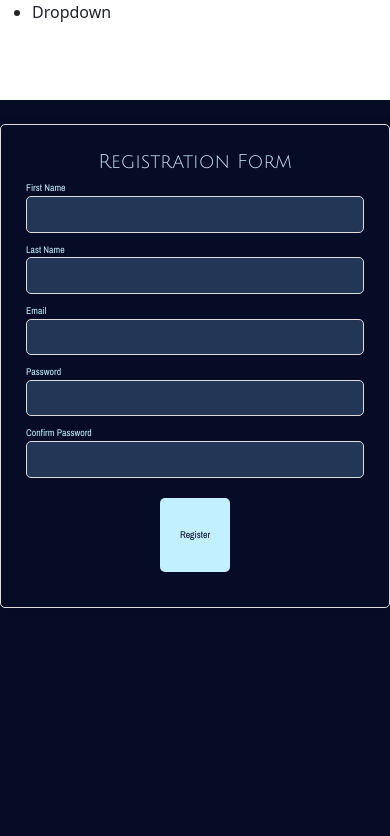
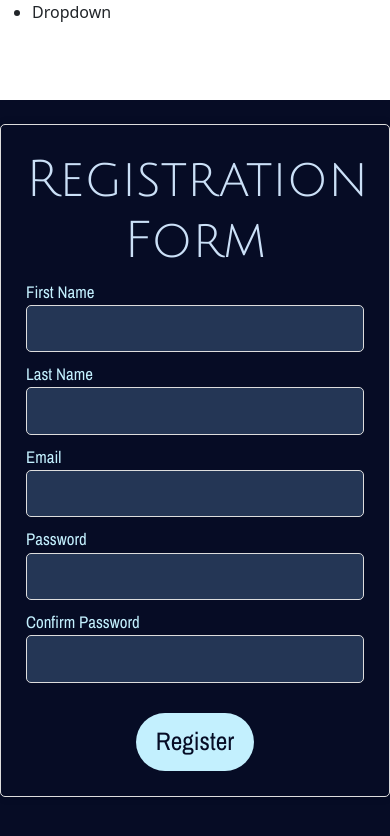
Before and after one commit to hey-dane/DailyUI, a React (Vite) app: page /signup in a window 390 px wide. Shown: the top 836 px of the page. Built offline with nearby package versions, Linux system fonts and the light colour scheme.

Commit message:
day 1 responsive edits

```diff
--- a/src/components/Day1-SignUp/SignUpForm.jsx
+++ b/src/components/Day1-SignUp/SignUpForm.jsx
@@ -79,7 +79,7 @@
               onChange={handleInputChange}
             />
 
-            <div className={styles.button}>
+            <div className={styles.buttonContainer}>
               <button type="submit" id="signupbutton" className={styles.button}>
                 Register
               </button>
--- a/src/components/Day1-SignUp/SignUpForm.module.css
+++ b/src/components/Day1-SignUp/SignUpForm.module.css
@@ -1,6 +1,7 @@
 @import url("https://fonts.googleapis.com/css2?family=Archivo+Narrow:ital@0;1&family=Julius+Sans+One&display=swap");
 
 .container {
+  width: 100%;
   max-width: 400px;
   padding: 25px;
   border: 1px solid #ddd;
@@ -13,7 +14,7 @@
 
 .title {
   font-family: "Julius Sans One", serif;
-  font-size: 5vw;
+  font-size: 6vh;
   text-align: center;
 }
 
@@ -21,7 +22,7 @@
   display: flex;
   flex-direction: column;
   color: #c3f0fe;
-  font-size: 2.5vw;
+  font-size: 2vh;
 }
 
 .signupInput {
@@ -33,19 +34,23 @@
   color: #8ec3d4;
 }
 
+.buttonContainer {
+  display: flex;
+  justify-content: center;
+}
+
 .button {
   display: flex;
-  margin: 10px auto;
-  padding: 10px;
+  margin-top: 20px;
+  padding: 10px 20px;
   background-color: #c3f0fe;
   color: #060c25;
   border: none;
-  border-radius: 5px;
+  border-radius: 60px;
   cursor: pointer;
+  font-size: 3vh;
 }
-
 .button:hover {
-  background-color: #ffffff;
   color: #000000;
   box-shadow: 0 0 20px 10px hsla(204, 70%, 53%, 0.5);
 }
```
